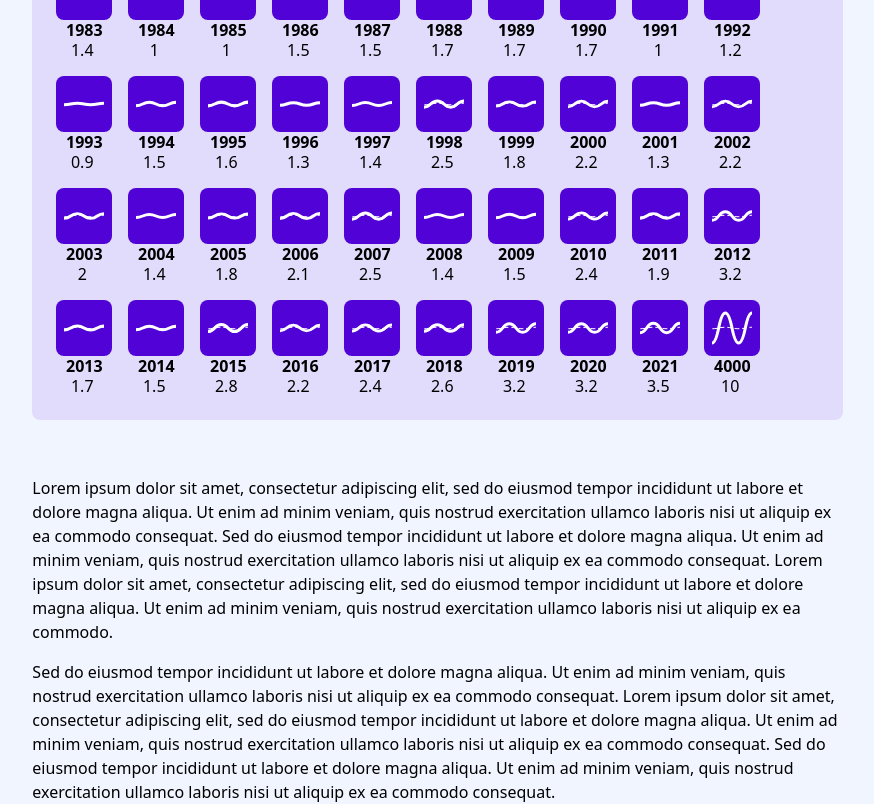
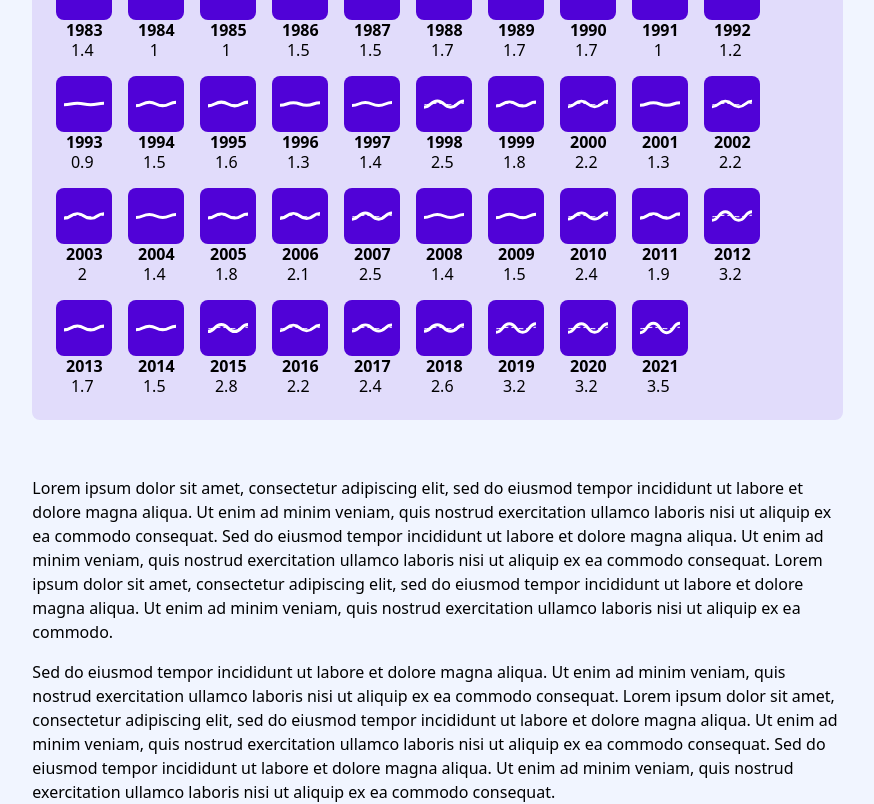
Before and after one commit to ucl-climate-action-unit/climate-risk-metrics, a React (Create React App) app: page / in a window 1280 px wide. Shown: the part 6158-6962 px from the top of the page, without its empty margins (405-1279 px from the left). Built offline with nearby package versions, Linux system fonts and the light colour scheme.

Commit message:
added classes for mobile

```diff
--- a/src/components/CardMinimal.jsx
+++ b/src/components/CardMinimal.jsx
@@ -12,7 +12,7 @@ export function CardMinimal({ id, children, year, value, unit, isMini = false })
       >
         {children}
       </div>
-      <div className={`${isMini ? 'leading-5 text-center' : 'text-lg'}`}>
+      <div className={`${isMini ? 'leading-5 text-center' : 'text-lg'} w-full`}>
         <div className="font-bold">{year}</div>
         <div>
           {value}&nbsp;
--- a/src/components/DecadesViz.jsx
+++ b/src/components/DecadesViz.jsx
@@ -6,7 +6,7 @@ import fixed_content from '../data/fixed_content.json'
 export function DecadesViz({ id }) {
   const DECADES = [2010, 2016, 2022]
   return (
-    <div className="flex w-full gap-4 bg-EEI bg-opacity-10 p-6 rounded-lg lg:mb-14 mb-8">
+    <div className="flex w-full lg:gap-4 gap-2 bg-EEI bg-opacity-10 md:p-6 p-3 rounded-lg lg:mb-14 mb-8">
       {DECADES.map((year) => {
         const value = computeGlobalValueByYear(year, id)
         return (
--- a/src/components/DeepeningSection.jsx
+++ b/src/components/DeepeningSection.jsx
@@ -5,11 +5,11 @@ import { SECTIONS } from '../utils/ids'
 export function DeepeningSection({}) {
   return (
     <Wrapper classes="bg-light pt-20">
-      <div className="flex lg:gap-6">
+      <div className="flex lg:gap-6 w-full">
         <div className="hidden md:block flex-1 w-1/3">
           <MenuDesktop />
         </div>
-        <div className="md:w-2/3">
+        <div className="md:w-2/3 w-full">
           {SECTIONS.map((m) => {
             const { id, content } = m
             return (
--- a/src/components/MetricSection.jsx
+++ b/src/components/MetricSection.jsx
@@ -5,7 +5,7 @@ export function MetricSection({ id, content }) {
     <div>
       {content.map((row, index) => {
         return (
-          <div key={index}>
+          <div key={index} className="w-full">
             {(row.type === 'title' && <Title value={row.content} metric={id} />) ||
               (row.type === 'subtitle' && <Subtitle value={row.content} metric={id} />) ||
               (row.type === 'text' && <Paragraph value={row.content} />) ||
--- a/src/components/SmallMultiples.jsx
+++ b/src/components/SmallMultiples.jsx
@@ -2,7 +2,7 @@ import { RegionsViz, DecadesViz, YearsViz } from '.'
 
 export function SmallMultiples({ id, type }) {
   return (
-    <div>
+    <div className="w-full">
       {type === 'DECADE' && <DecadesViz id={id} />}
       {/* {type === 'REGIONS' && <RegionsViz id={id} />} */}
       {type === 'YEARS' && <YearsViz id={id} />}
--- a/src/components/Wrapper.jsx
+++ b/src/components/Wrapper.jsx
@@ -1,7 +1,9 @@
 export function Wrapper({ children, classes }) {
   return (
     <div className={classes}>
-      <div className="lg:max-w-[1440px] lg:px-8 md:px-4 px-2 m-auto">{children}</div>
+      <div className="lg:max-w-[1440px] w-screen lg:px-8 md:px-4 px-2 m-auto box-border">
+        {children}
+      </div>
     </div>
   )
 }
--- a/src/components/YearsViz.jsx
+++ b/src/components/YearsViz.jsx
@@ -7,7 +7,7 @@ export function YearsViz({ id }) {
     <div
       className={`flex flex-wrap w-full gap-4 ${
         id === 'EEI' ? 'bg-EEI' : id === 'STC' ? 'bg-STC' : 'bg-UWI'
-      } bg-opacity-10 p-6 rounded-lg lg:mb-14 mb-8`}
+      } bg-opacity-10 md:p-6 p-3 rounded-lg lg:mb-14 mb-8`}
     >
       {computeYearValues(id).map((row) => {
         const { year, value } = row
@@ -19,9 +19,6 @@ export function YearsViz({ id }) {
           )
         )
       })}
-      <CardMinimal id={id} year={4000} value={10} isMini={true}>
-        <CurveAmplitudeChart hasAxis={false} value={10} isMini={true} />
-      </CardMinimal>
     </div>
   )
 }
```
